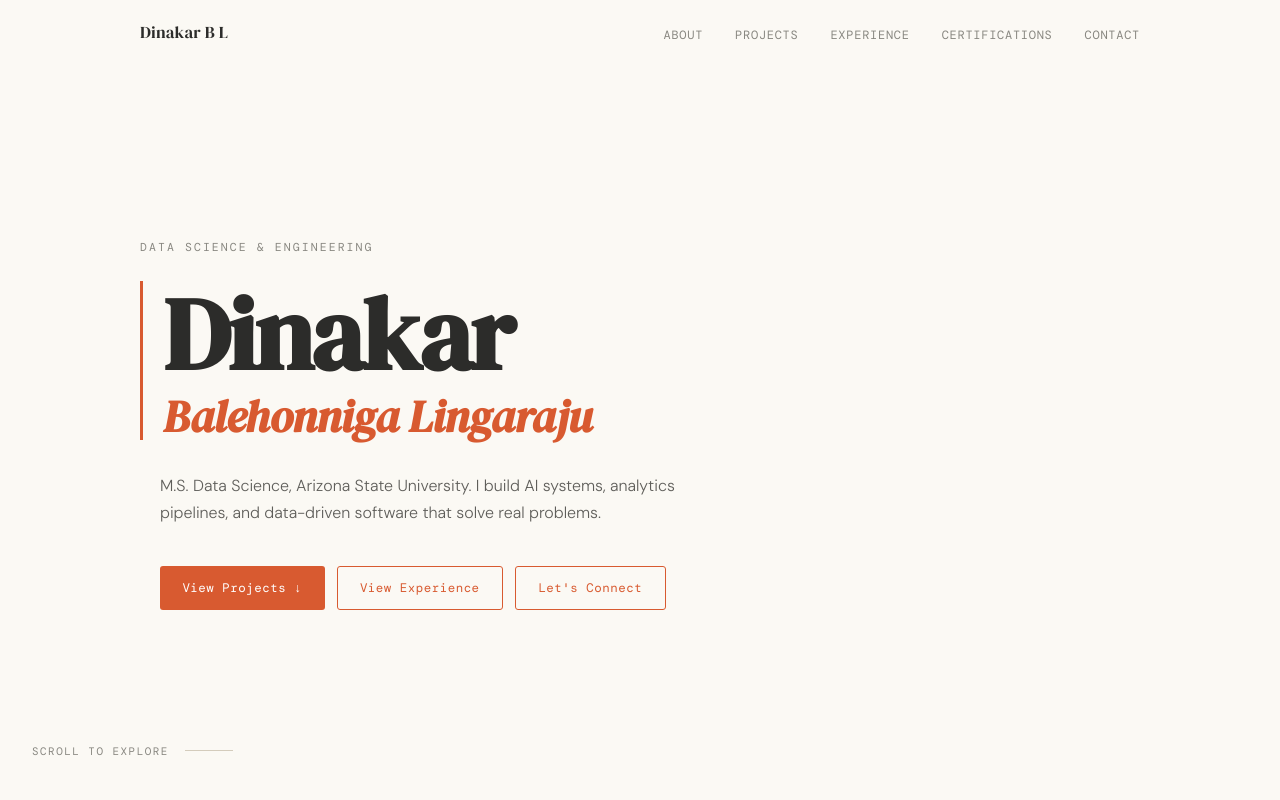
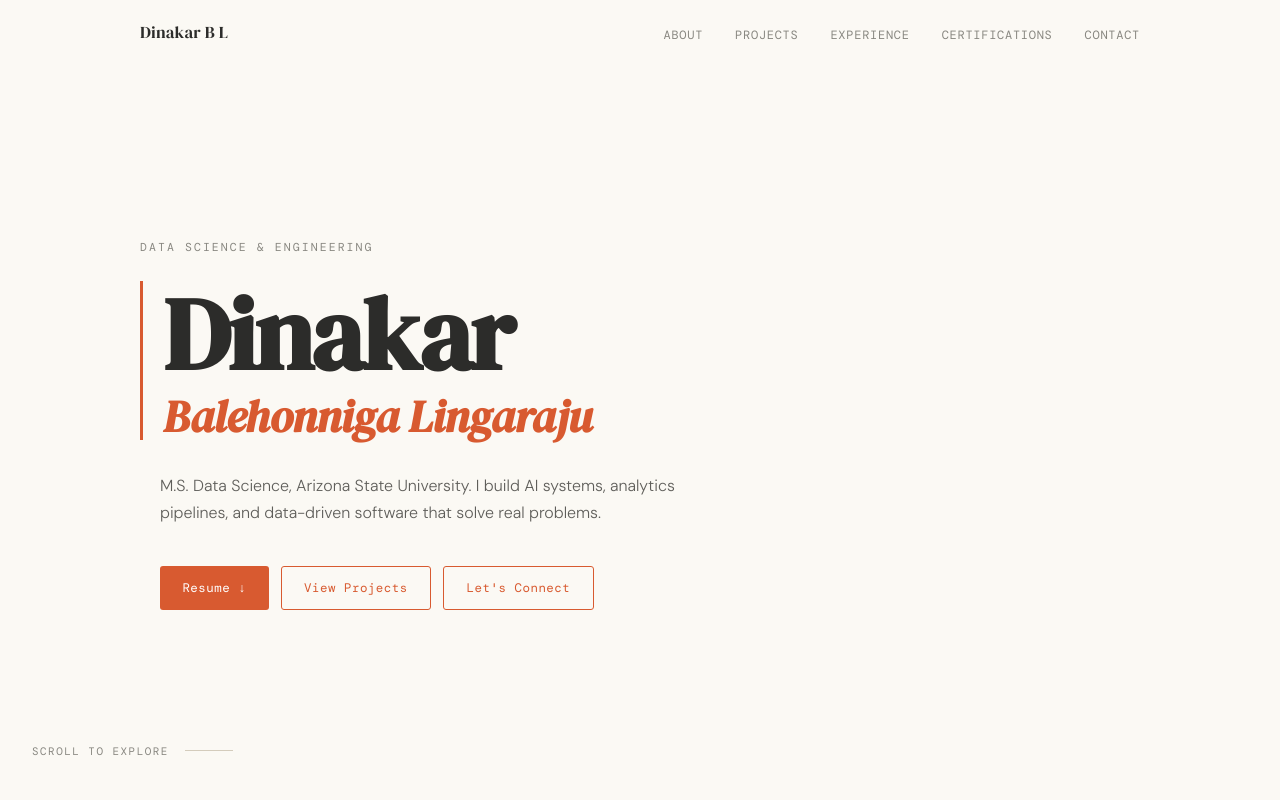
Before and after one commit to dinakarbl/dinakarbl.github.io, a React (Vite) app: page / in a window 1280 px wide. Shown: the top 800 px of the page. Built offline with nearby package versions, Linux system fonts and the light colour scheme; a web font is replaced by a local one.

Commit message:
adding download resume button

```diff
--- a/src/components/Hero.jsx
+++ b/src/components/Hero.jsx
@@ -14,8 +14,8 @@ export default function Hero() {
           M.S. Data Science, Arizona State University. I build AI systems, analytics pipelines, and data-driven software that solve real problems.
         </p>
         <div className="hero-btns">
-          <a href="#projects" className="btn btn-primary">View Projects ↓</a>
-          <a href="#experience" className="btn btn-outline">View Experience</a>
+          <a href="#/Dinakar_BL_Resume.pdf" className="btn btn-primary">Resume ↓</a>
+          <a href="#projects" className="btn btn-outline">View Projects</a>
           <a href="#contact" className="btn btn-outline">Let's Connect</a>
         </div>
       </div>
```
Also changed, not shown: 1 other file (tests, documents, lock files or other folders).
